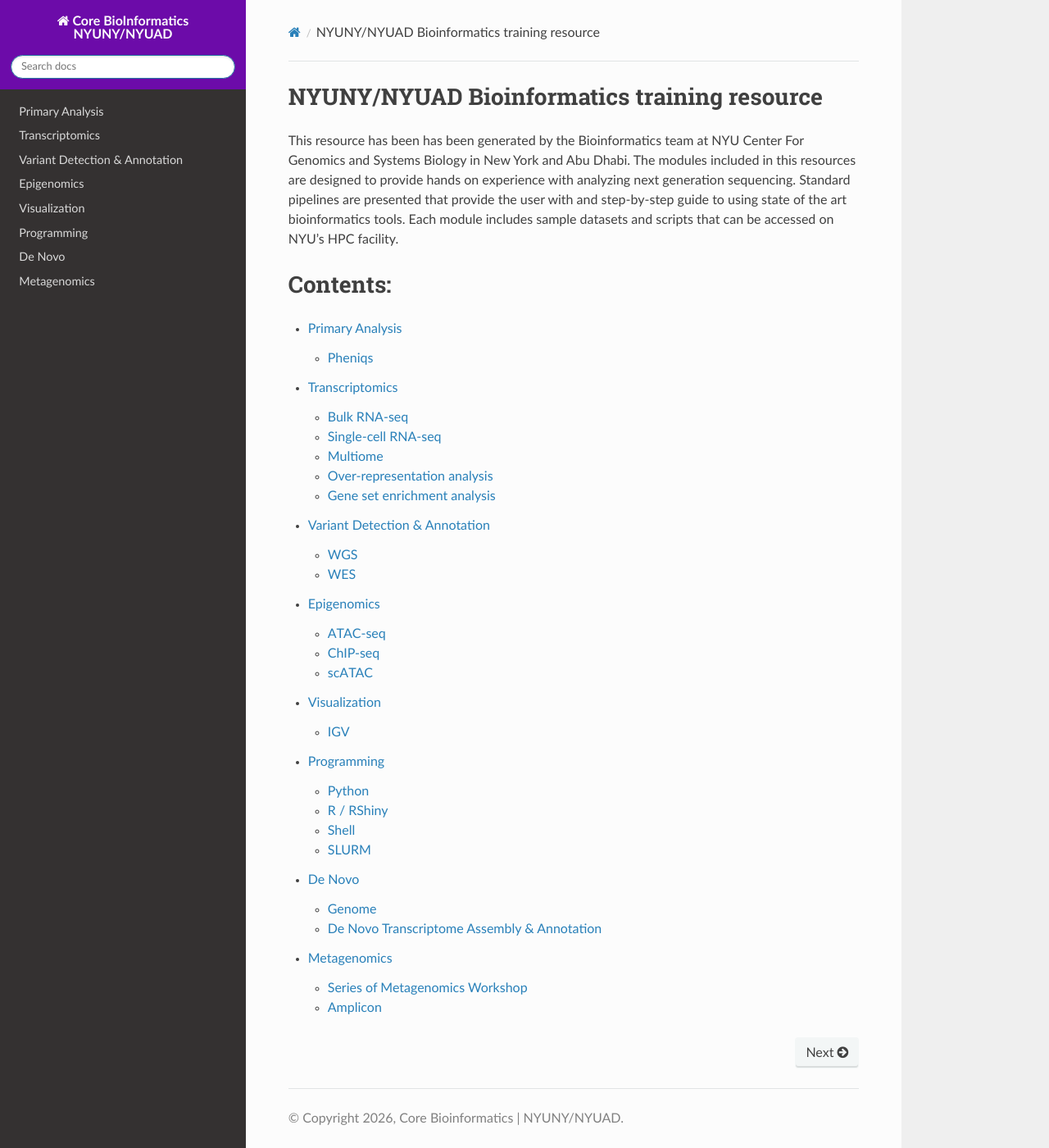
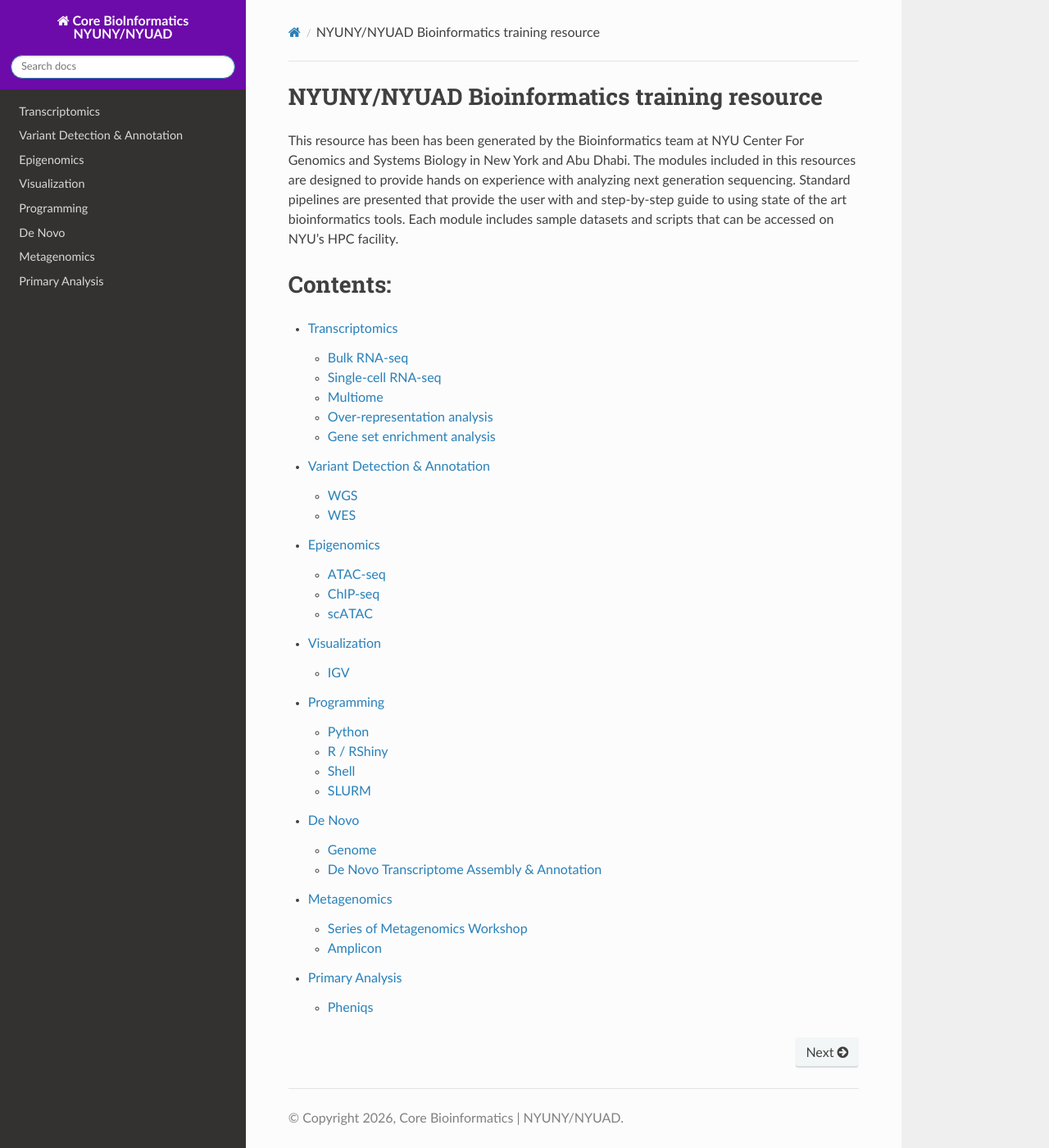
Before and after one commit to learn-gencore/learn-gencore, a Sphinx documentation site: the page built from source/index.rst, in a window 1280 px wide and 1400 px high. Shown: the whole window at 82% size. Built offline with Sphinx 7.4.7 and the Read the Docs theme 3.1.0, drawn with Linux system fonts in a browser that asks for light colours; part of the change alters nothing that is shown.

```diff
--- a/source/index.rst
+++ b/source/index.rst
@@ -11,7 +11,6 @@ Contents:
    :maxdepth: 2
 
 
-   primary_analysis/index
    transcriptomics/index
    variant_detection/index
    epigenomics/index
@@ -19,3 +18,4 @@ Contents:
    programming/index
    denovo/index
    metagenomics/index
+   primary_analysis/index
```
